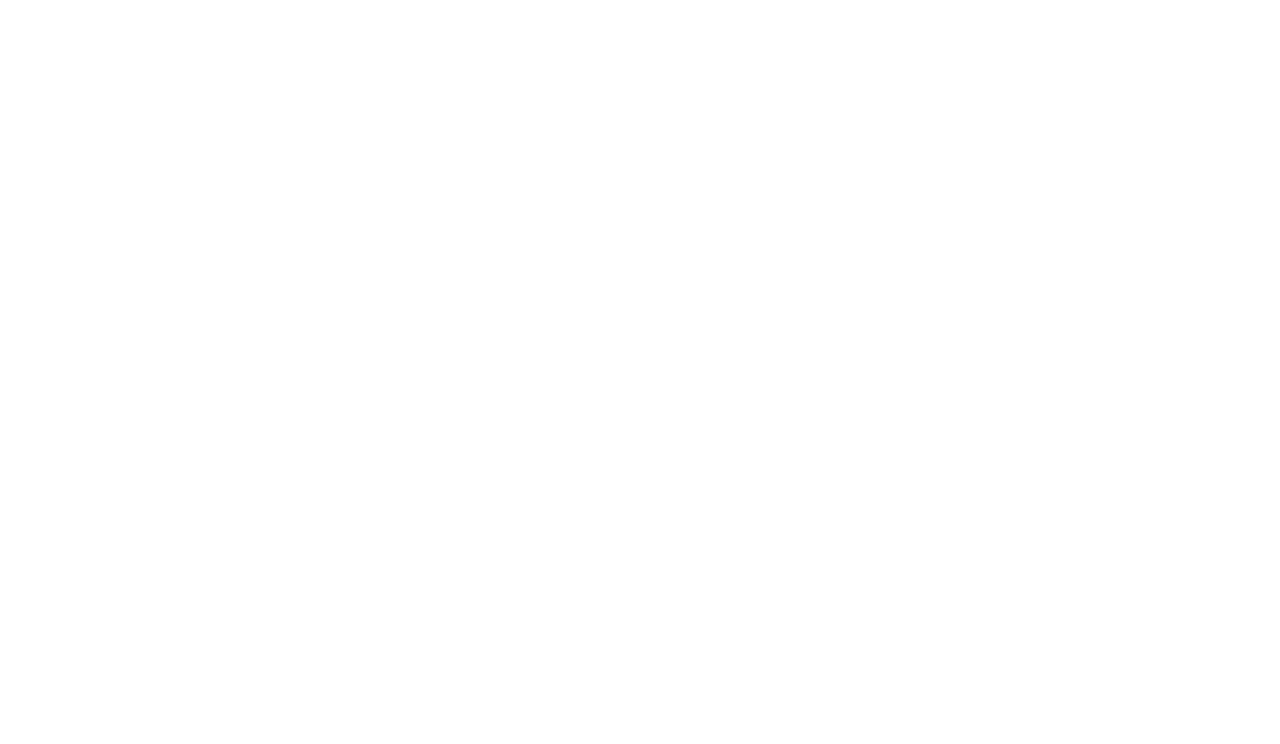
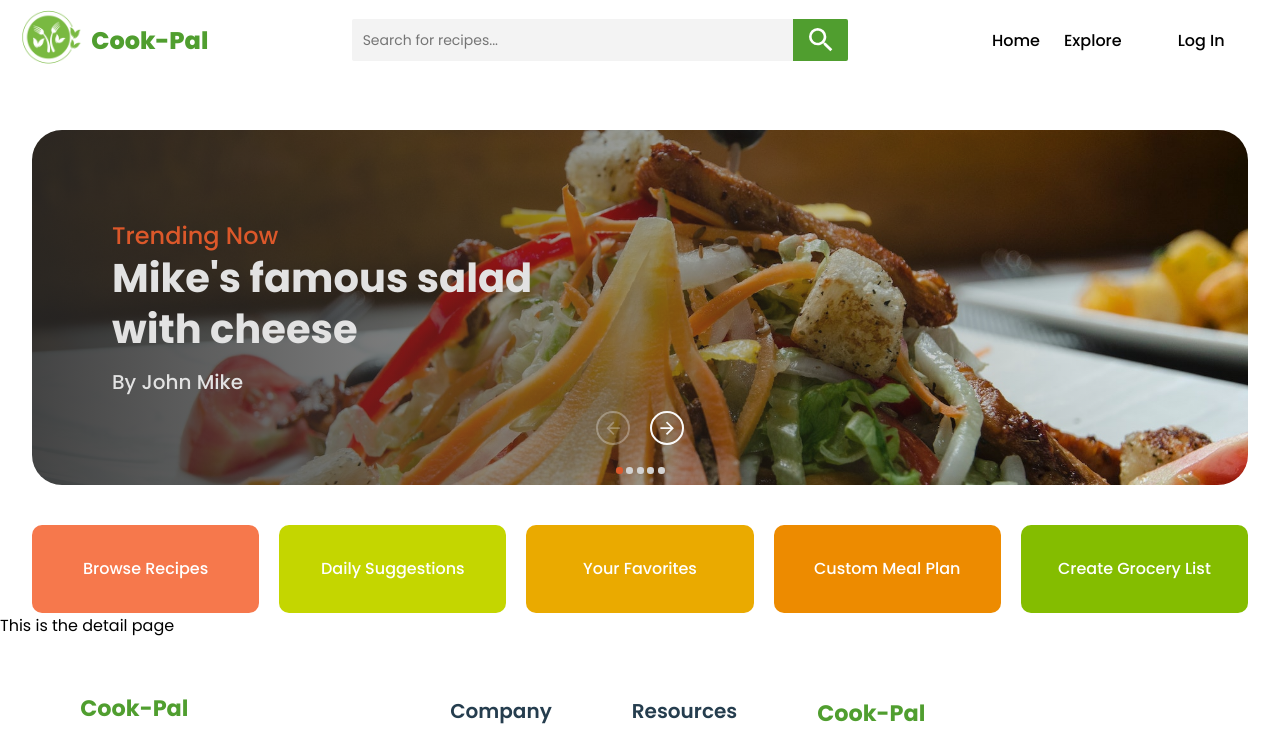
Before and after one commit to RimaSem/cook-pal, a React (Vite) app: page /cook-pal/recipes/1 in a window 1280 px wide. Before the commit this address had no page. Shown: the top 744 px of the page. Built offline with nearby package versions, Linux system fonts and the light colour scheme.

Commit message:
Update Layout component

```diff
--- a/src/App.tsx
+++ b/src/App.tsx
@@ -3,6 +3,7 @@
 import { BrowserRouter, Routes, Route } from "react-router-dom";
 import Layout from "./components/Layout";
 import Home from "./pages/Home";
+import RecipeDetail from "./pages/RecipeDetail";
 
 const StyledApp = styled.div`
   min-width: 100%;
@@ -18,6 +19,7 @@
           <Routes>
             <Route path="/cook-pal/" element={<Layout />}>
               <Route index element={<Home />} />
+              <Route path="recipes/:id" element={<RecipeDetail />} />
             </Route>
           </Routes>
         </BrowserRouter>
--- a/src/components/home/Hero.tsx
+++ b/src/components/Hero.tsx
@@ -3,7 +3,7 @@
 interface HeroProps {
   title?: string;
   author?: string;
-  img: string;
+  img?: string;
 }
 
 const StyledHero = styled.div<HeroProps>`
--- a/src/components/Layout.tsx
+++ b/src/components/Layout.tsx
@@ -3,9 +3,12 @@
 import { Outlet } from "react-router-dom";
 import Menu from "./Menu";
 import Header from "./Header";
+import CarouselSlider from "./slider/CarouselSlider";
+import Nav from "./Nav";
 import Footer from "./Footer";
 import { useAppSelector, useAppDispatch } from "../app/hooks";
 import { toggleMenu } from "../features/menu/menuSlice";
+import { EmblaOptionsType } from "embla-carousel-react";
 
 const Overlay = styled.div`
   z-index: 2;
@@ -33,6 +36,10 @@
   const menuState = useAppSelector((state) => state.menu.isOpened);
   const dispatch = useAppDispatch();
 
+  const OPTIONS: EmblaOptionsType = {};
+  const SLIDE_COUNT = 5;
+  const SLIDES = Array.from(Array(SLIDE_COUNT).keys());
+
   return (
     <>
       {menuState && (
@@ -41,6 +48,8 @@
       <StyledLayout>
         <Menu />
         <Header />
+        <CarouselSlider slides={SLIDES} options={OPTIONS} />
+        <Nav />
         <MainSection>
           <Outlet />
         </MainSection>
--- a/src/components/Nav.tsx
+++ b/src/components/Nav.tsx
@@ -9,6 +9,7 @@
   display: flex;
   justify-content: space-between;
   gap: 1.25em;
+  margin: 0 auto;
   max-width: var(--width-max);
   width: 95%;
 
--- a/src/components/slider/CarouselSlider.tsx
+++ b/src/components/slider/CarouselSlider.tsx
@@ -3,7 +3,7 @@
 import useEmblaCarousel, { EmblaOptionsType } from "embla-carousel-react";
 import { DotButton, PrevButton, NextButton } from "./CarouselArrowsDotsButtons";
 import Autoplay from "embla-carousel-autoplay";
-import Hero from "../home/Hero";
+import Hero from "../Hero";
 import Slide1 from "../../img/hero_sample_img.jpg";
 import Slide2 from "../../img/hero_chicken_wings.jpg";
 import Slide3 from "../../img/hero_salad.jpg";
--- a/src/pages/Home.tsx
+++ b/src/pages/Home.tsx
@@ -1,7 +1,4 @@
 import styled from "styled-components";
-import { EmblaOptionsType } from "embla-carousel-react";
-import CarouselSlider from "../components/slider/CarouselSlider";
-import Nav from "../components/Nav";
 import Main from "../components/home/Main";
 
 const HomeWrapper = styled.div`
@@ -15,15 +12,9 @@
   color: var(--color-text-dark);
 `;
 
-const OPTIONS: EmblaOptionsType = {};
-const SLIDE_COUNT = 5;
-const SLIDES = Array.from(Array(SLIDE_COUNT).keys());
-
-const Home: React.FC = () => {
+const Home = () => {
   return (
     <HomeWrapper>
-      <CarouselSlider slides={SLIDES} options={OPTIONS} />
-      <Nav />
       <Main />
     </HomeWrapper>
   );
--- /dev/null
+++ b/src/pages/RecipeDetail.tsx
@@ -0,0 +1,11 @@
+import styled from "styled-components";
+
+const RecipeDetail = () => {
+  return (
+    <div>
+      <div>This is the detail page</div>
+    </div>
+  );
+};
+
+export default RecipeDetail;
```
